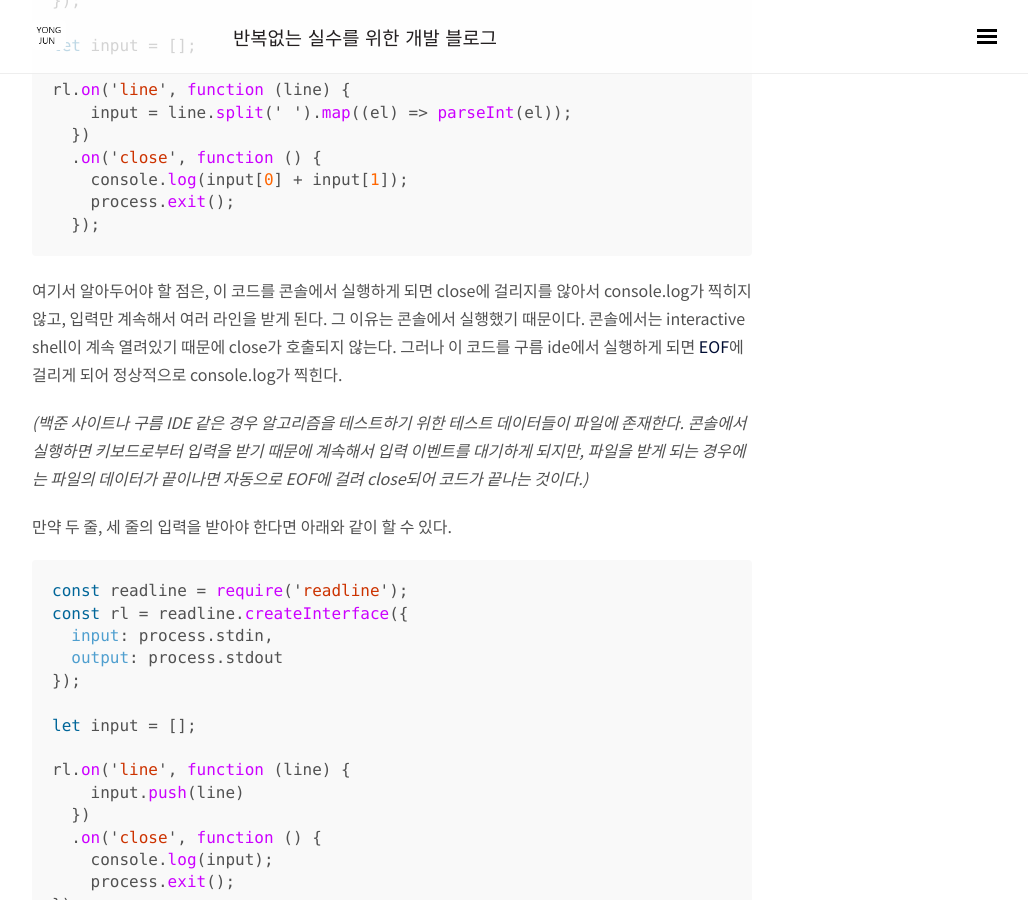
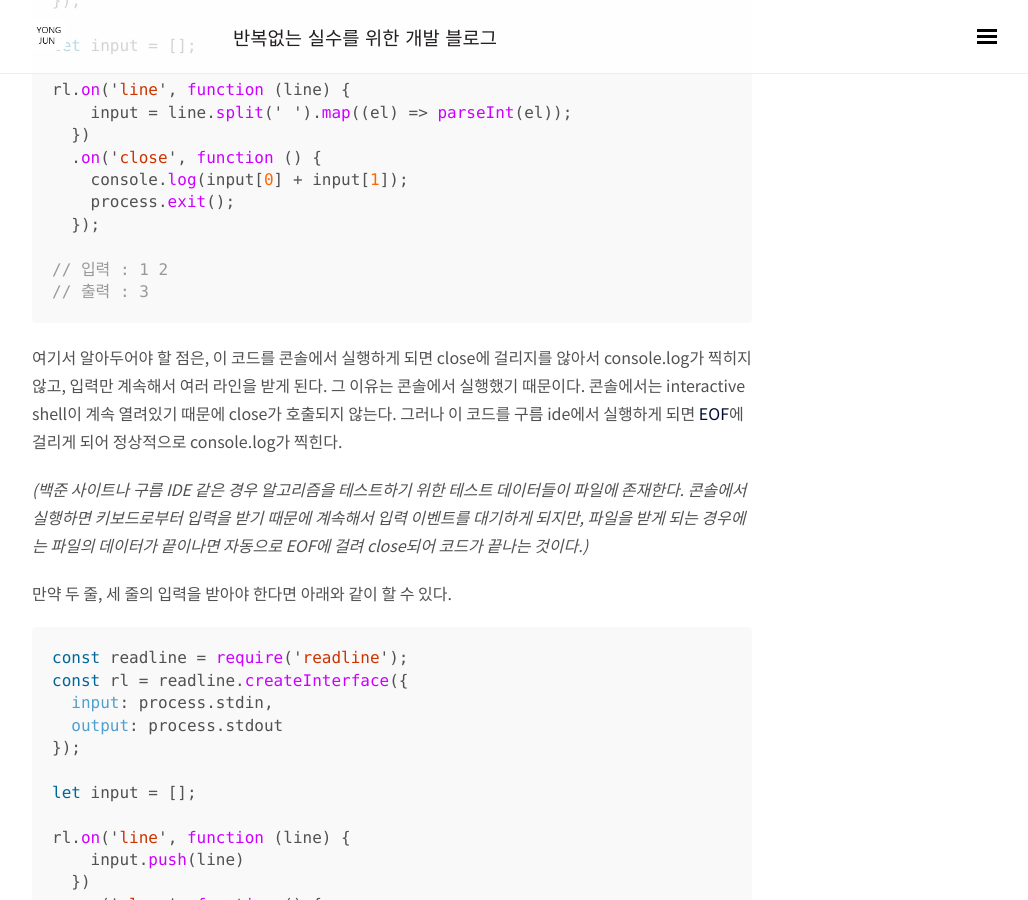
Before and after one commit to wooooooak/wooooooak.github.io, a Jekyll site: the page built from _posts/2018-09-26-Node.js 입력 받기.md, in a window 1280 px wide and 900 px high, scrolled down 1327 px. Shown: the whole window, without its empty margins (248-1276 px from the left). Built offline with Jekyll 4.4.1, drawn with Linux system fonts in a browser that asks for light colours; nearby versions of some CDN libraries; some web fonts are replaced; comment, search, counter and statistics services are not loaded.

Commit message:
node.js 입력받기 포스트 업데이트

````diff
--- a/_posts/2018-09-26-Node.js 입력 받기.md
+++ b/_posts/2018-09-26-Node.js 입력 받기.md
@@ -55,6 +55,9 @@ rl.on('line', function (line) {
     console.log(input[0] + input[1]);
     process.exit();
   });
+
+// 입력 : 1 2
+// 출력 : 3
 ```
 여기서 알아두어야 할 점은, 이 코드를 콘솔에서 실행하게 되면 close에 걸리지를 않아서 console.log가 찍히지 않고, 입력만 계속해서 여러 라인을 받게 된다. 그 이유는 콘솔에서 실행했기 때문이다. 콘솔에서는 interactive shell이 계속 열려있기 때문에 close가 호출되지 않는다. 그러나 이 코드를 구름 ide에서 실행하게 되면 [EOF](https://ko.wikipedia.org/wiki/%ED%8C%8C%EC%9D%BC_%EB%81%9D)에 걸리게 되어 정상적으로 console.log가 찍힌다.
 
````
